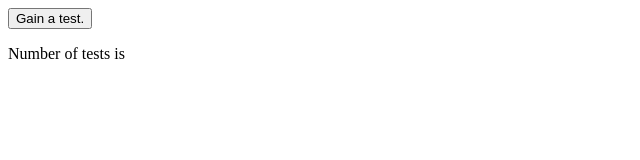
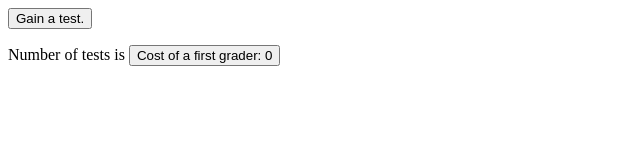
Before and after one commit to swifterjack/badgame, a plain HTML site: page index.html in a window 1280 px wide. Shown: the whole page, without its empty margins (0-640 px from the left). Drawn offline with Linux system fonts and the light colour scheme.

Commit message:
adding buyable children

```diff
--- a/index.html
+++ b/index.html
@@ -6,7 +6,7 @@
   <body>
 	  <button onClick="testClick(1)">Gain a test.</button>
 	  <p> Number of tests is <span id="tests"></span>
-
+	  <button onClick"buyFirstGrade()"> Cost of a first grader: <span id="firstgrades">0</span></button>
   <script type="text/javascript" src="main.js"></script>
   </body>
 </html>
```
